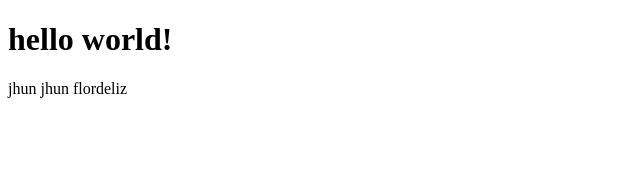
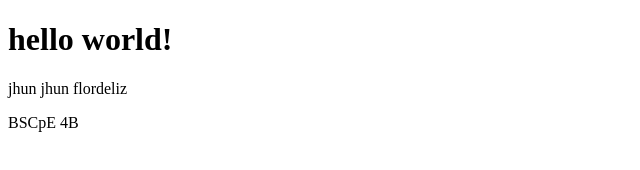
Before and after one commit to flordelizjhunjhun0-bot/activity1, a plain HTML site: page index.html in a window 1280 px wide. Shown: the full height of the page, 0-640 px from the left. Drawn offline with Linux system fonts and the light colour scheme.

Commit message:
Add new changes

```diff
--- a/index.html
+++ b/index.html
@@ -8,5 +8,6 @@
 <body>
     <h1>hello world!</h1>
     <p>jhun jhun flordeliz</p>
+    <p>BSCpE 4B</p>
 </body>
 </html>
```
